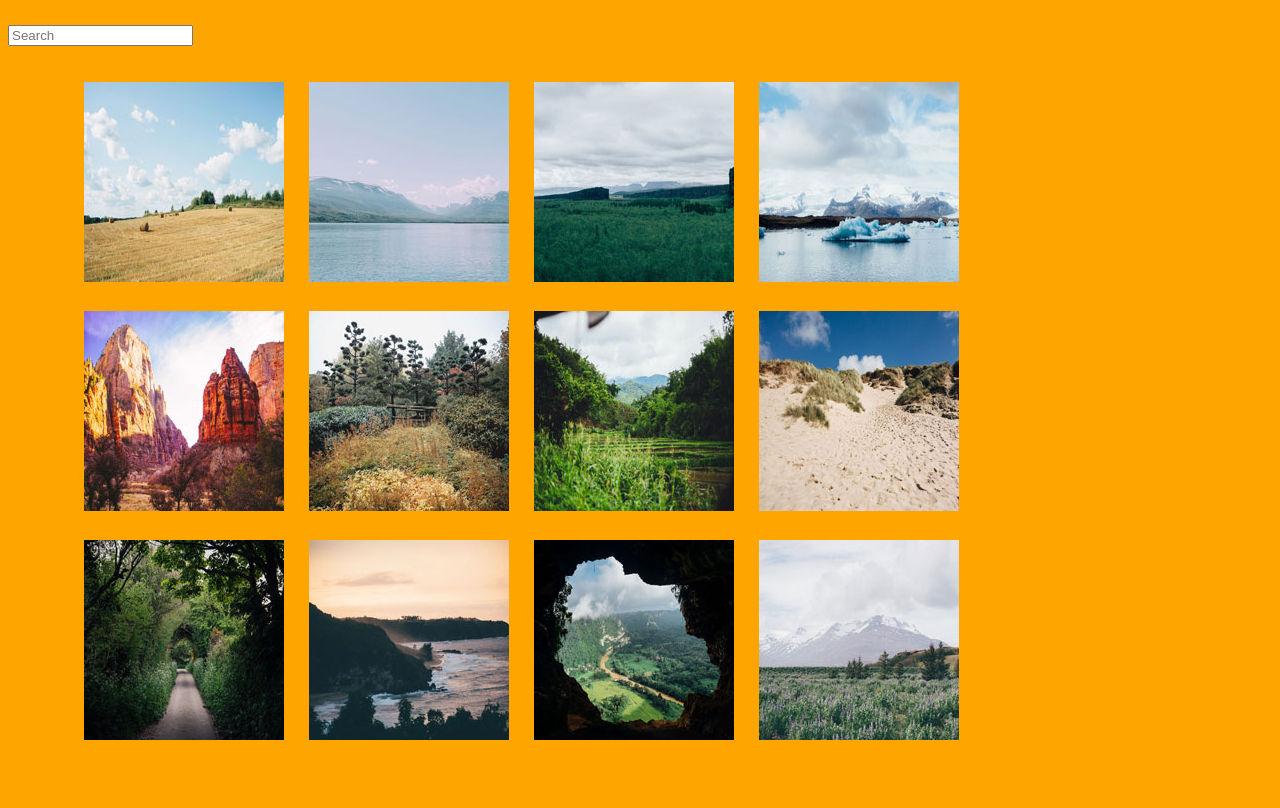
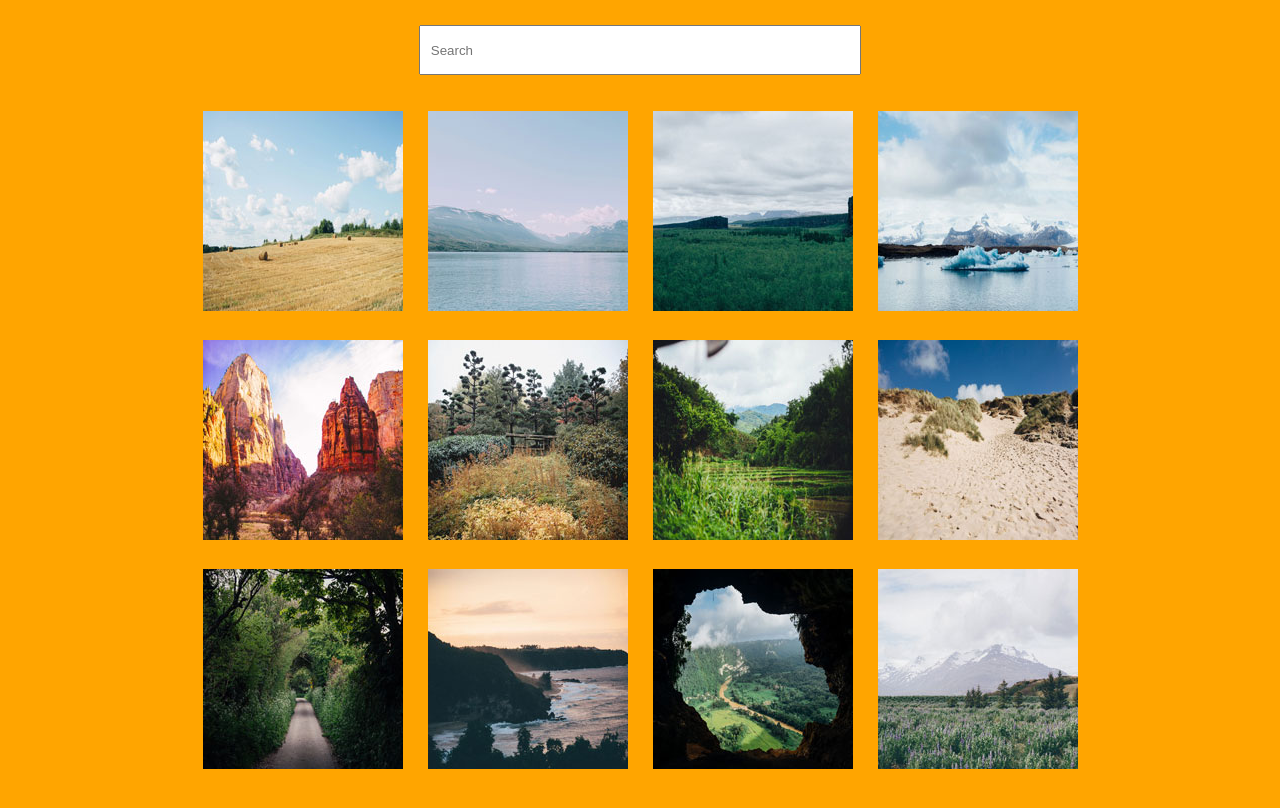
Before and after one commit to dougmen2021/project5, a plain HTML site: page index.html in a window 1280 px wide. Drawn offline with Linux system fonts and the light colour scheme.

Commit message:
fixed searchbar

```diff
--- a/css/styles.css
+++ b/css/styles.css
@@ -3,6 +3,7 @@
 }
 body{
      background-color: orange;
+
 }
 
 .search-bar{
@@ -13,17 +14,19 @@ body{
 #search{
     display: flex;
     margin: auto;
-    width: 50%;
+    width: 35%;
     padding:10px;
     height:50px;
 }
 
 .container-main{
-    max-width: 1000px;
+    max-width: 90vw;
     display:grid;
-    grid-template-columns: repeat(auto-fill, 200px);
+    grid-template-columns: repeat(4, 200px);
     grid-gap:25px;
     margin: 6%;
+    justify-content: center;
+    justify-items:center;
 }
 
 img:hover{
--- a/index.html
+++ b/index.html
@@ -11,7 +11,7 @@
 
 <body>
   <div class=search-bar>
-    <input type="search" name="search" id="myInput" placeholder="Search">
+    <input type="search" name="search" id="search" placeholder="Search">
   </div>
   <div id=myDiv class="container-main">
     <a href="photo_gallery_v5/photos/01.jpg" data-caption="I love hay bales. Took this snap on a drive through the countryside past some straw fields."><img src="photo_gallery_v5/photos/thumbnails/01.jpg" alt="Hay Bales"></a>
--- a/js/app.js
+++ b/js/app.js
@@ -1,2 +1,2 @@
 baguetteBox.run('.container-main');
-const search = new Filter('search', 'data-caption');
+const search = new Filter('search', 'data-caption', 'a', 'alt');
```
